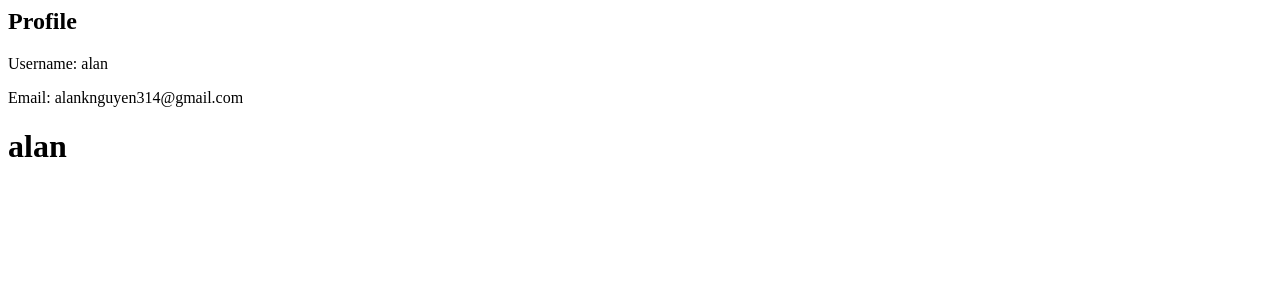
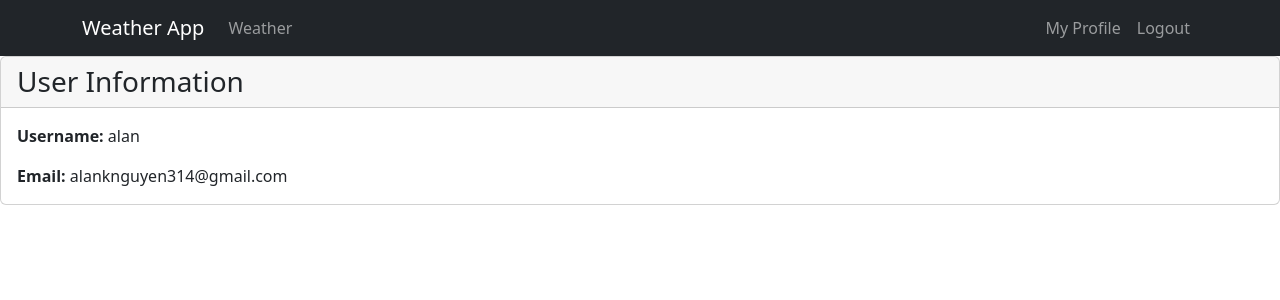
Before and after one commit to alanknguyen314/weatherproject-cs411, a Django app: template weatherapp/templates/weatherapp/profile.html in a window 1280 px wide. Shown: the top 300 px of the page. Run offline with Django 3.2, Linux system fonts and the light colour scheme; the template is opened without the code that fills it, so the values that code supplies are empty; a user stored in the database is signed in; some libraries are stand-ins or nearby versions.

Commit message:
update profile.html, views.py and urls.py

```diff
--- a/weatherapp/templates/weatherapp/profile.html
+++ b/weatherapp/templates/weatherapp/profile.html
@@ -1,8 +1,72 @@
+<!DOCTYPE html>
+<html lang="en">
+  <head>
+    <meta charset="utf-8" />
+    <meta name="viewport" content="width=device-width, initial-scale=1" />
+    {% if title %}
+    <title>Weather App - {{title}}</title>
+    {% else %}
+    <title>Weather App</title>
+    {% endif %}
+    <link
+      href="https://cdn.jsdelivr.net/npm/bootstrap@5.2.0-beta1/dist/css/bootstrap.min.css"
+      rel="stylesheet"
+      integrity="sha384-0evHe/X+R7YkIZDRvuzKMRqM+OrBnVFBL6DOitfPri4tjfHxaWutUpFmBp4vmVor"
+      crossorigin="anonymous"
+    />
+  </head>
+  <body>
+    <nav class="navbar navbar-expand-lg navbar-dark bg-dark">
+      <div class="container">
+        <a class="navbar-brand" href="{% url 'weather' %}">Weather App</a>
+        <button
+          class="navbar-toggler"
+          type="button"
+          data-bs-toggle="collapse"
+          data-bs-target="#navbarNav"
+          aria-controls="navbarNav"
+          aria-expanded="false"
+          aria-label="Toggle navigation"
+        >
+          <span class="navbar-toggler-icon"></span>
+        </button>
 
-  <h2>Profile</h2>
-  <p>Username: {{ user.username }}</p>
-  <p>Email: {{ user.email }}</p>
 
-  <div class="container">
-    <h1>{{ user.username}}</h1>
-  </div>
+        <div class="collapse navbar-collapse" id="navbarNav">
+          <ul class="navbar-nav">
+            <li class="nav-item">
+              <a
+                class="nav-link"
+                aria-current="page"
+                href="{% url 'weather' %}"
+                >Weather</a
+              >
+            </li>
+          </ul>
+        </div>
+        <div class="navbar-nav">
+          {% if user.is_authenticated %}
+          <a class="nav-item nav-link" href="{% url 'profile' %}"
+            >My Profile</a
+          >
+          <a class="nav-item nav-link" href="{% url 'logout' %}">Logout</a>
+          {% else %}
+          <a class="nav-item nav-link" href="{% url 'login' %}">Login</a>
+          <a class="nav-item nav-link" href="{% url 'register' %}"
+            >Register</a
+          >
+          {% endif %}
+        </div>
+      </div>
+    </nav>
+
+    {% load crispy_forms_tags %}
+
+
+  <div class="card weather-item mb-4">
+    <h3 class="card-header">User Information</h3>
+    <div class="card-body">
+        <p class="card-text"><b>Username: </b> {{ user.username }}</p>
+        <p class="card-text"><b>Email: </b>{{ user.email }}</p>
+    </div>
+</div>
--- a/weatherapp/urls.py
+++ b/weatherapp/urls.py
@@ -1,7 +1,7 @@
 from django.urls import path
 from . import views
 from .views import register_request, login_request
-from .views import logout_request, index
+from .views import logout_request, index, profile
 
 
 urlpatterns = [
@@ -10,6 +10,6 @@ urlpatterns = [
     path("login", login_request, name="login"),
     path("logout", logout_request, name="logout"),
     path("weather", index, name="weather"),
-    path("profile", views.profile, name="profile"),
+    path("profile", profile, name="profile"),
     # your other paths...
 ]
--- a/weatherapp/views.py
+++ b/weatherapp/views.py
@@ -156,8 +156,6 @@ def logout_request(request):
     return redirect("weather")  # or wherever you want to redirect after logout
 
 
-
-
 @login_required
 def profile(request):
-    return render(request, 'weatherapp/weather.html')
+    return render(request, 'weatherapp/profile.html')
```
Also changed, not shown: db.sqlite3.
